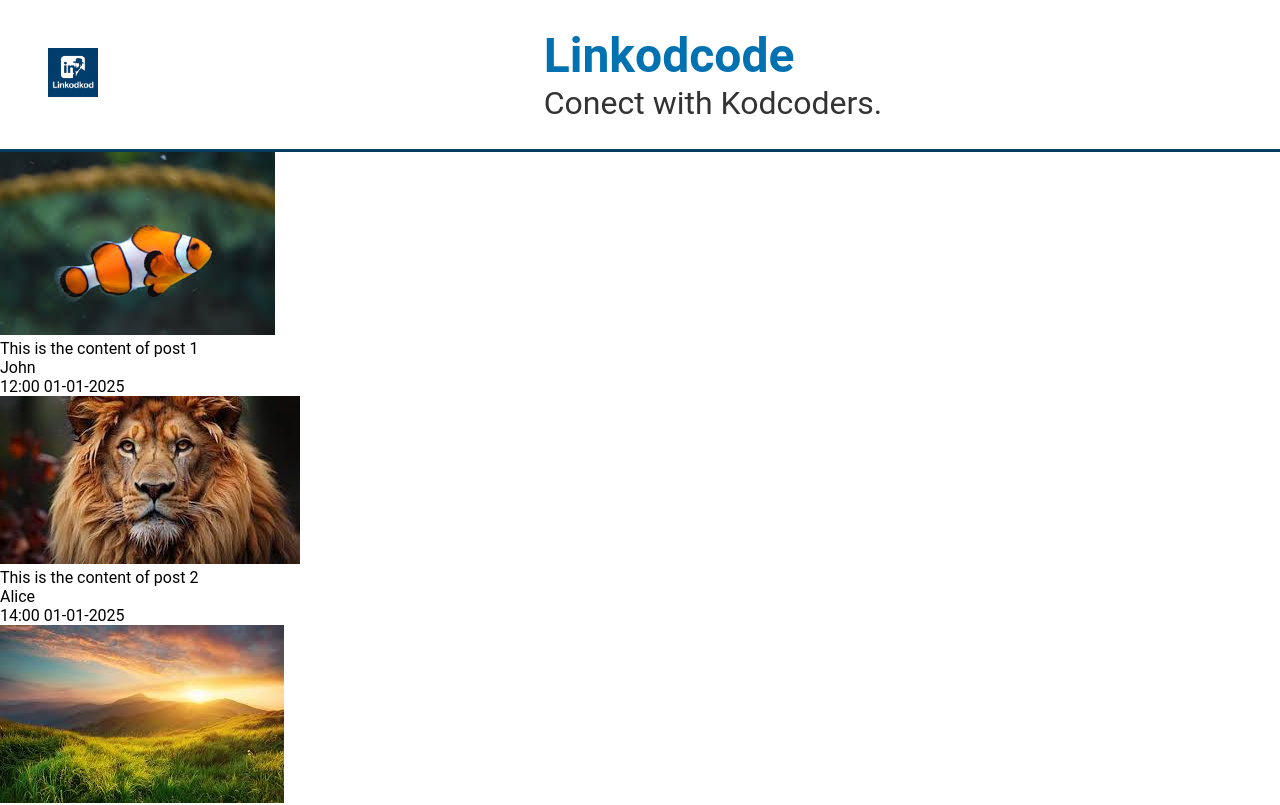
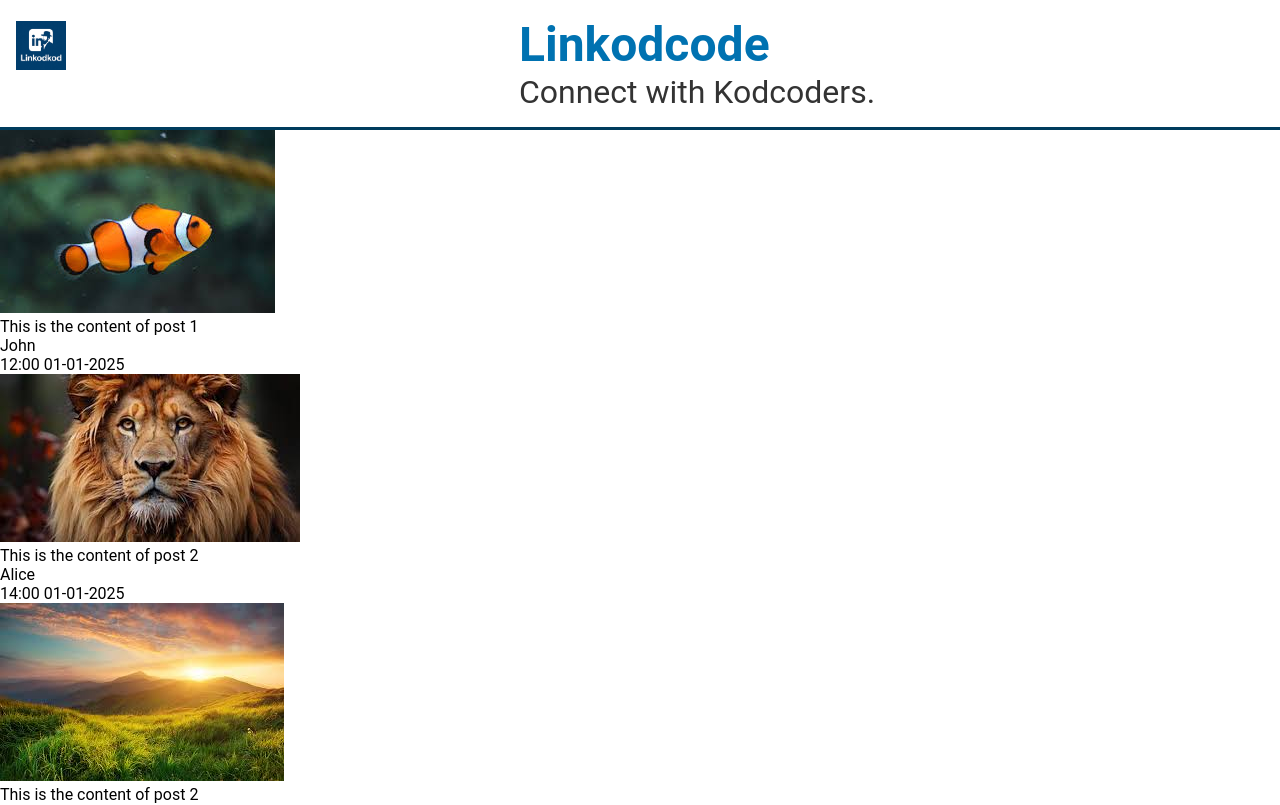
Before and after one commit to shemaryahuz/Linkodcode, a React (Vite) app in the folder frontend/: page / in a window 1280 px wide. Shown: the top 805 px of the page. Built offline with nearby package versions, Linux system fonts and the light colour scheme.

Commit message:
separate components and styles

```diff
--- a/frontend/src/App.css
+++ b/frontend/src/App.css
@@ -2,28 +2,3 @@
   min-height: 100vh;
   font-family: Roboto, sans-serif;
 }
-
-.app header {
-  display: flex;
-  justify-content: space-between;
-  align-items: center;
-  padding: 0;
-  position: sticky;
-  border-bottom: 3px outset #0072b1;
-}
-
-.logo {
-  margin-right: auto;
-  padding: 3rem;
-}
-
-.slogan {
-  margin-right: auto;
-  font-size: 2rem;
-  padding: 1rem;
-  color: #0072b1;
-}
-
-.slogan p {
-  color: #333;
-}
--- a/frontend/src/App.tsx
+++ b/frontend/src/App.tsx
@@ -1,17 +1,14 @@
 
 import './App.css'
-import Logo from './components/Logo'
-import Slogan from './components/Slogan'
+import Header from './components/Header'
+
 import HomePage from './pages/HomePage'
 
 function App() {
 
   return (
     <div className='app'>
-      <header>
-        <Logo />
-        <Slogan />
-      </header>
+      <Header />
       <HomePage />
 
     </div>
--- /dev/null
+++ b/frontend/src/components/Header.tsx
@@ -0,0 +1,12 @@
+import "../styles/header.css";
+import Logo from "./Logo";
+import Slogan from "./Slogan";
+
+export default function Header() {
+  return (
+    <div className="header">
+      <Logo />
+      <Slogan />
+    </div>
+  );
+}
--- a/frontend/src/components/Logo.tsx
+++ b/frontend/src/components/Logo.tsx
@@ -1,3 +1,5 @@
+import "../styles/logo.css"
+
 export default function Logo() {
   return (
     <section className="logo">
--- a/frontend/src/components/Slogan.tsx
+++ b/frontend/src/components/Slogan.tsx
@@ -1,8 +1,10 @@
+import "../styles/slogan.css"
+
 export default function Slogan() {
   return (
     <section className="slogan">
       <h1>Linkodcode</h1>
-      <p>Conect with Kodcoders.</p>
+      <p>Connect with Kodcoders.</p>
     </section>
   );
 }
--- /dev/null
+++ b/frontend/src/styles/header.css
@@ -0,0 +1,8 @@
+.header {
+  display: flex;
+  justify-content: space-between;
+  align-items: center;
+  padding: 0;
+  position: sticky;
+  border-bottom: 3px outset #0072b1;
+}
--- /dev/null
+++ b/frontend/src/styles/logo.css
@@ -0,0 +1,4 @@
+.logo {
+  margin-right: auto;
+  padding: 1rem 3rem 3rem 1rem;
+}
--- /dev/null
+++ b/frontend/src/styles/slogan.css
@@ -0,0 +1,10 @@
+.slogan {
+  margin-right: auto;
+  font-size: 2rem;
+  padding: 1rem;
+  color: #0072b1;
+}
+
+.slogan p {
+  color: #333;
+}
```
